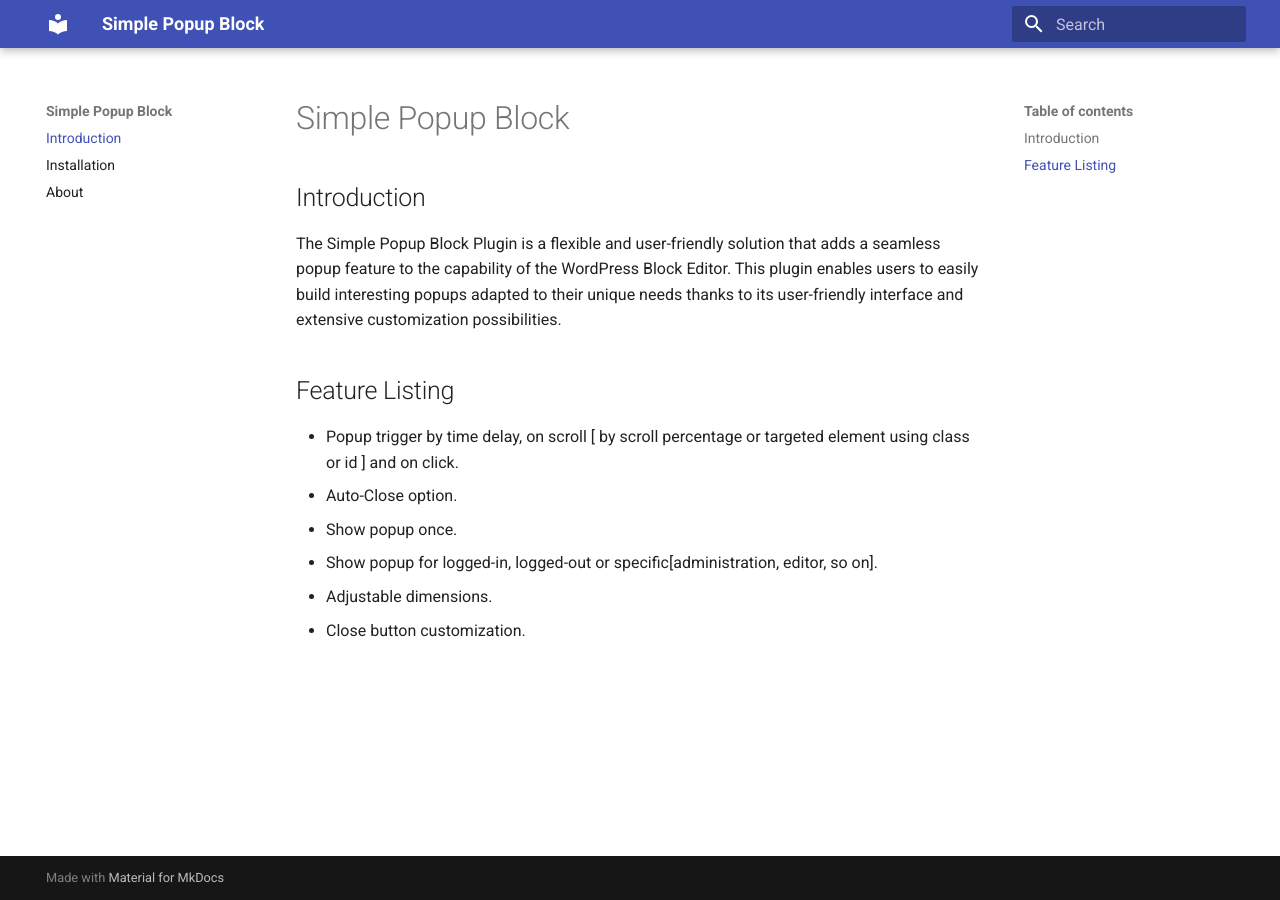
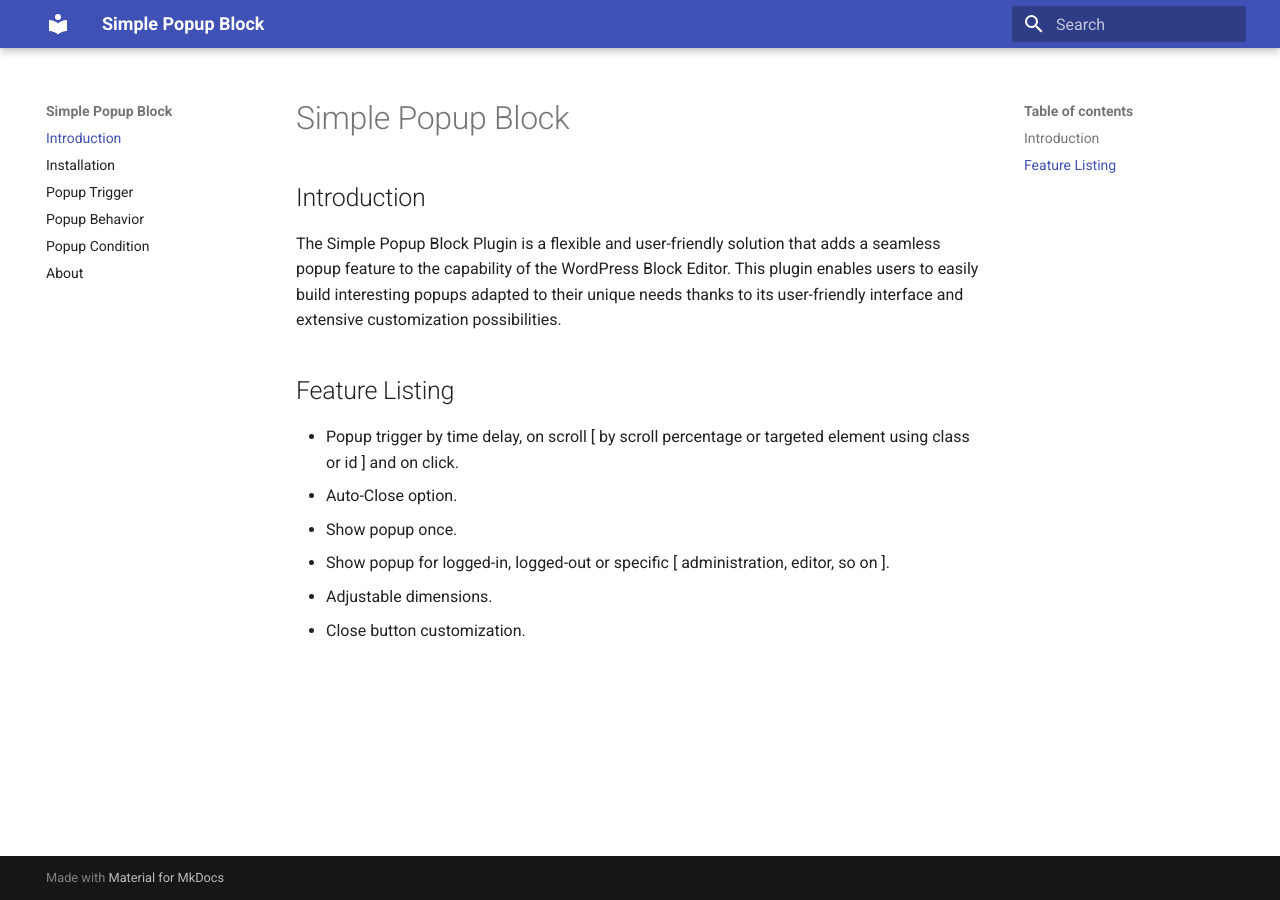
Before and after one commit to codemanas/simple-poup-block-docs, an MkDocs documentation site: the page built from docs/index.md, in a window 1280 px wide. Built offline with MkDocs 1.6.1 and Material for MkDocs 9.7.7, drawn with Linux system fonts in a browser that asks for light colours.

```diff
--- a/docs/index.md
+++ b/docs/index.md
@@ -20,14 +20,14 @@ For full documentation visit [mkdocs.org](https://www.mkdocs.org).
 # Simple Popup Block
 
 ## Introduction
-<p> The Simple Popup Block Plugin is a flexible and user-friendly solution that adds a seamless popup feature to the capability of the WordPress Block Editor. This plugin enables users to easily build interesting popups adapted to their unique needs thanks to its user-friendly interface and extensive customization possibilities. </p>
+The Simple Popup Block Plugin is a flexible and user-friendly solution that adds a seamless popup feature to the capability of the WordPress Block Editor. This plugin enables users to easily build interesting popups adapted to their unique needs thanks to its user-friendly interface and extensive customization possibilities.
 
 ## Feature Listing
-<ul type= "disc">
+<ul>
     <li>Popup trigger by time delay, on scroll [ by scroll percentage or targeted element using class or id ] and on click.</li>
     <li>Auto-Close option.</li>
     <li>Show popup once.</li>
-    <li>Show popup for logged-in, logged-out or specific[administration, editor, so on].</li>
+    <li>Show popup for logged-in, logged-out or specific [ administration, editor, so on ].</li>
     <li>Adjustable dimensions.</li>
     <li>Close button customization.</li>
 </ul>
--- a/mkdocs.yml
+++ b/mkdocs.yml
@@ -5,4 +5,7 @@ theme:
 nav:
   - Introduction: index.md
   - Installation: installation.md
+  - Popup Trigger: popup-trigger.md
+  - Popup Behavior: popup-behavior.md
+  - Popup Condition: popup-condition.md
   - About: about.md
```
Also changed, not shown: docs/popup-behavior.md (added, +7 -0 lines), docs/popup-condition.md (added, +18 -0 lines), docs/popup-trigger.md (added, +22 -0 lines).
